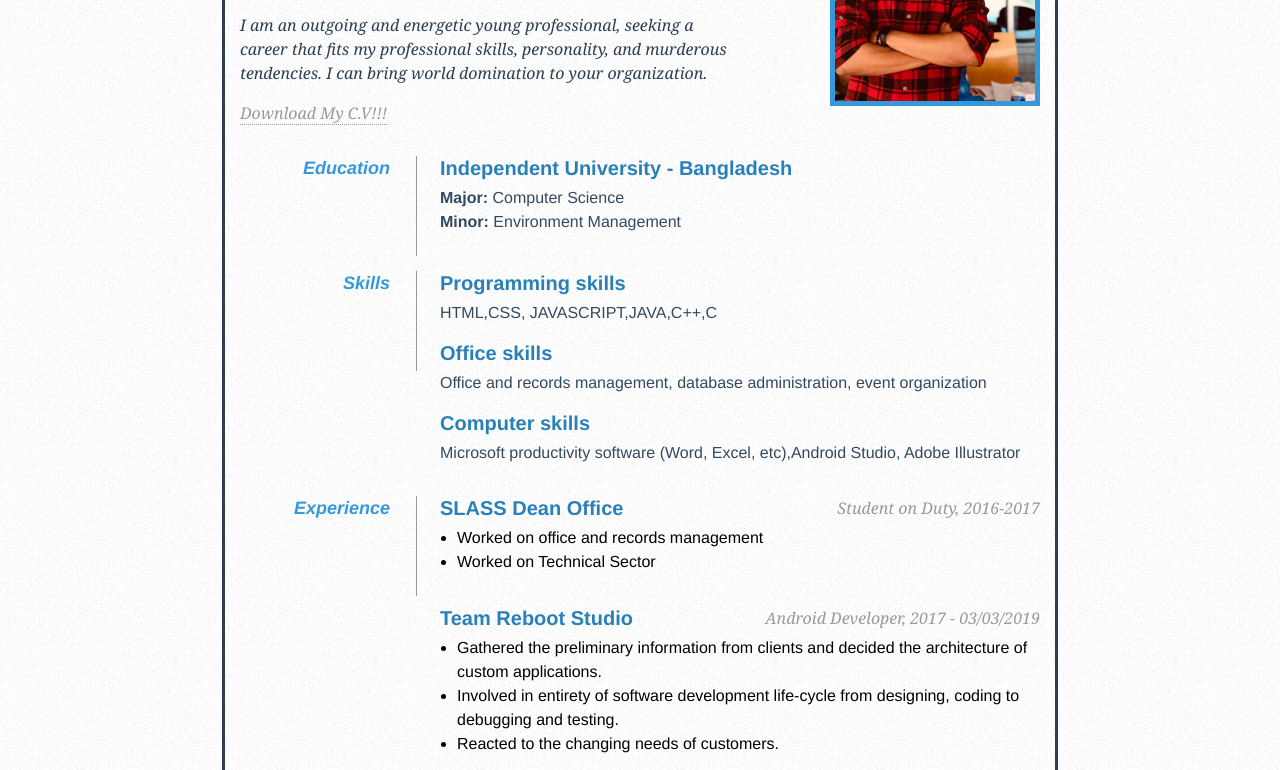
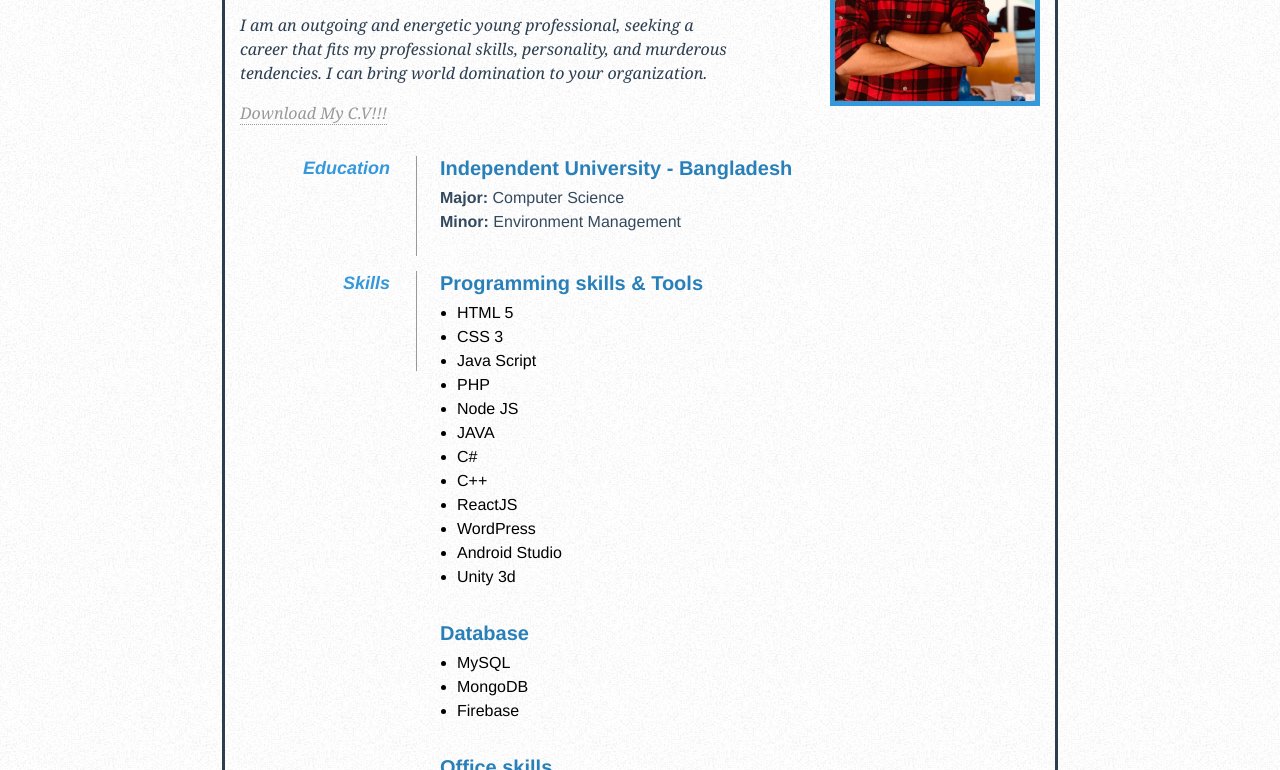
Before and after one commit to khOsman/CV, a plain HTML site: page index.html in a window 1280 px wide. Shown: the part 182-952 px from the top of the page. Drawn offline with Linux system fonts and the light colour scheme.

Commit message:
Updated Index

```diff
--- a/index.html
+++ b/index.html
@@ -54,14 +54,34 @@
 
             <dt>Skills</dt>
             <dd>
-                <h2>Programming skills</h2>
-                <p>HTML,CSS, JAVASCRIPT,JAVA,C++,C</p>
+                <h2>Programming skills & Tools</h2>
+                 <ul>
+                      <li>HTML 5</li>
+                      <li>CSS 3</li>
+                      <li>Java Script</li>
+                      <li>PHP</li>
+                      <li>Node JS</li>
+                      <li>JAVA</li>
+                      <li>C#</li>
+                      <li>C++</li>
+                      <li>ReactJS</li>
+                      <li>WordPress</li>
+                      <li>Android Studio</li>
+                      <li>Unity 3d</li>
+                 </ul>
+
+                 <h2>Database</h2>
+                 <ul>
+                      <li>MySQL</li>
+                      <li>MongoDB</li>
+                      <li>Firebase</li>
+                 </ul>
 
                 <h2>Office skills</h2>
                 <p>Office and records management, database administration, event organization</p>
 
                 <h2>Computer skills</h2>
-                <p>Microsoft productivity software (Word, Excel, etc),Android Studio, Adobe Illustrator</p>
+                <p>Microsoft productivity software (Word, Excel, etc),Adobe Photoshop, Adobe Illustrator</p>
             </dd>
 
             <dd class="clear"></dd>
```
